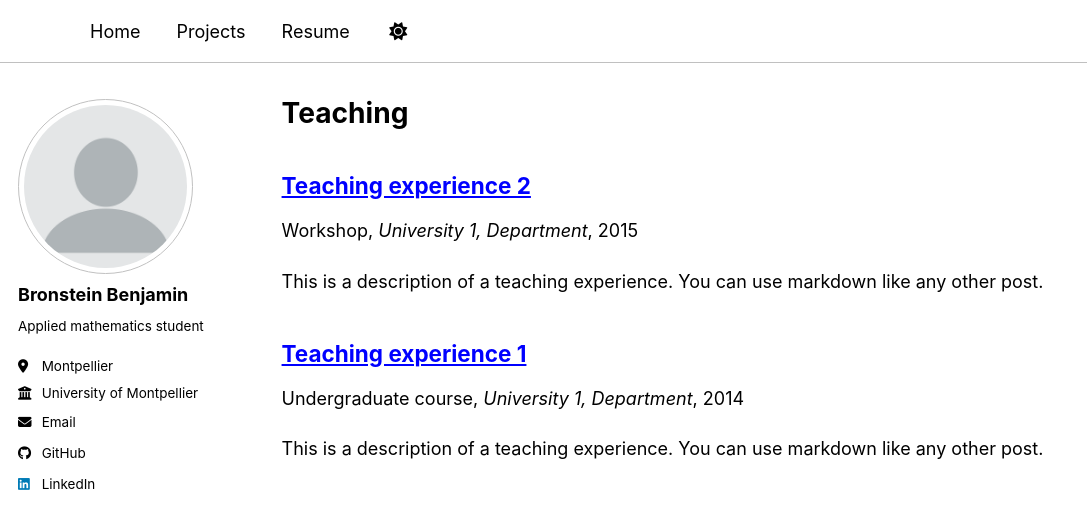
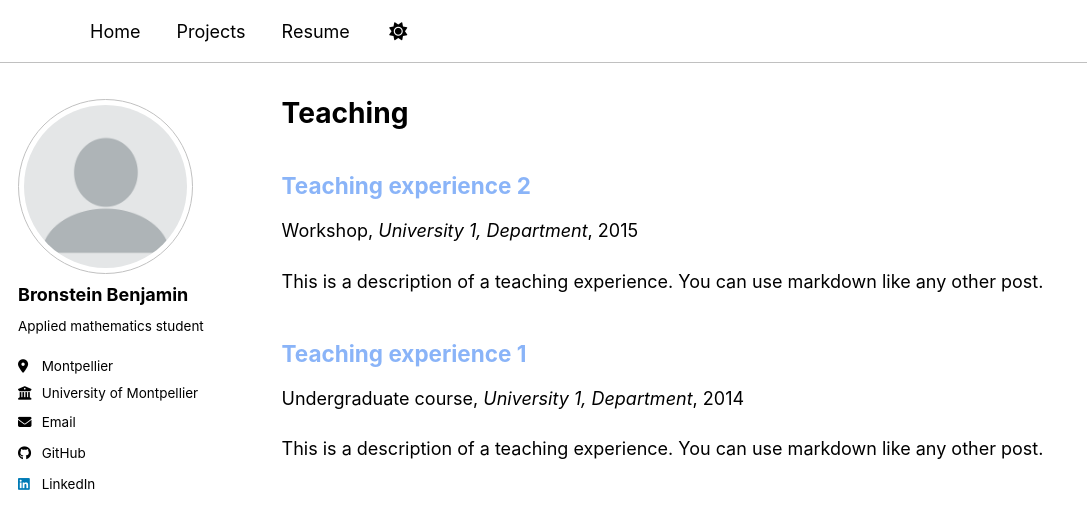
Before and after one commit to HerrBronstein/herrbronstein.github.io, a Jekyll site: the page built from _pages/teaching.html, in a window 1280 px wide. Shown: the top 529 px of the page, without its empty margins (0-1087 px from the left). Built offline with Jekyll 4.4.1, drawn with Linux system fonts in a browser that asks for light colours; a style sheet for code colours, icons or effects is not loaded.

Commit message:
Update main.scss

```diff
--- a/assets/css/main.scss
+++ b/assets/css/main.scss
@@ -41,3 +41,15 @@
 .page__footer {
   display: none;
 }
+
+
+/* Custom link colors */
+.archive__item-title a {
+  color: #8ab4f8;
+  text-decoration: none;
+}
+
+.archive__item-title a:hover {
+  color: #ffffff;
+  text-decoration: none;
+}
```
